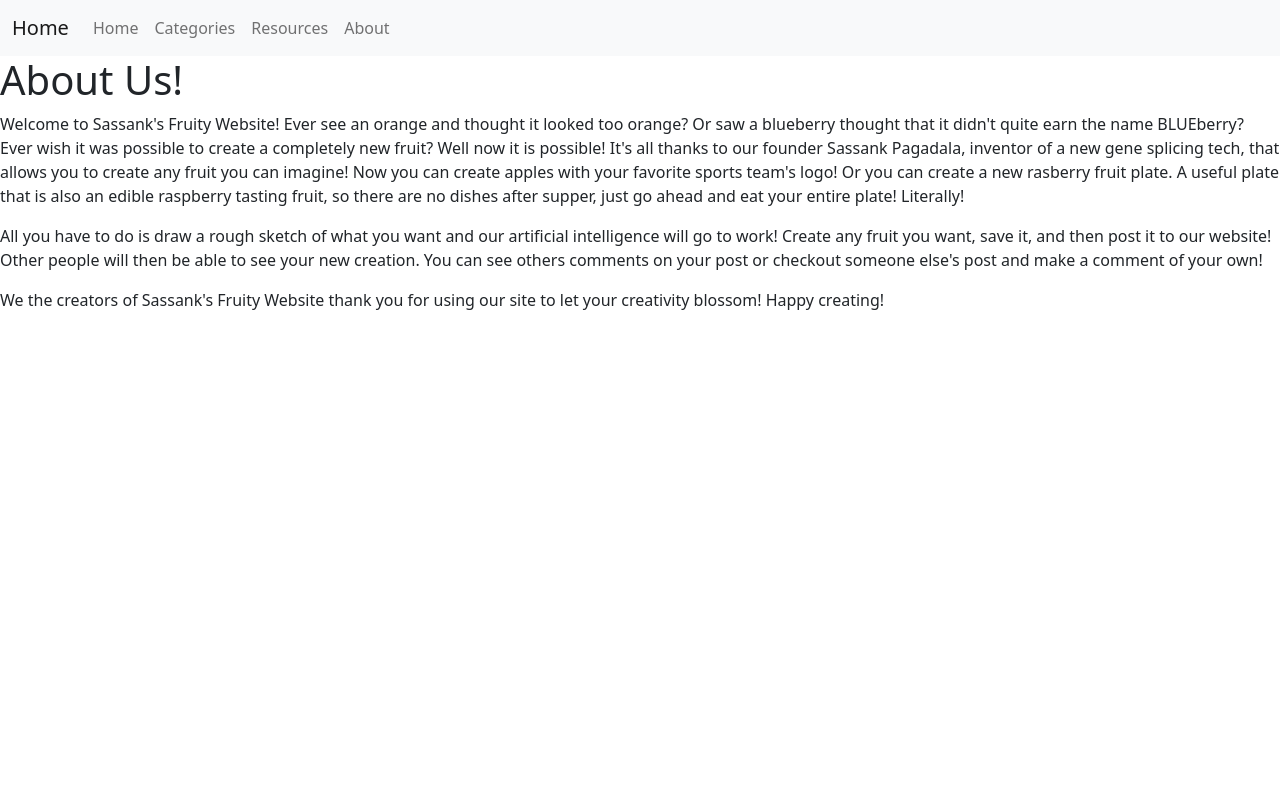
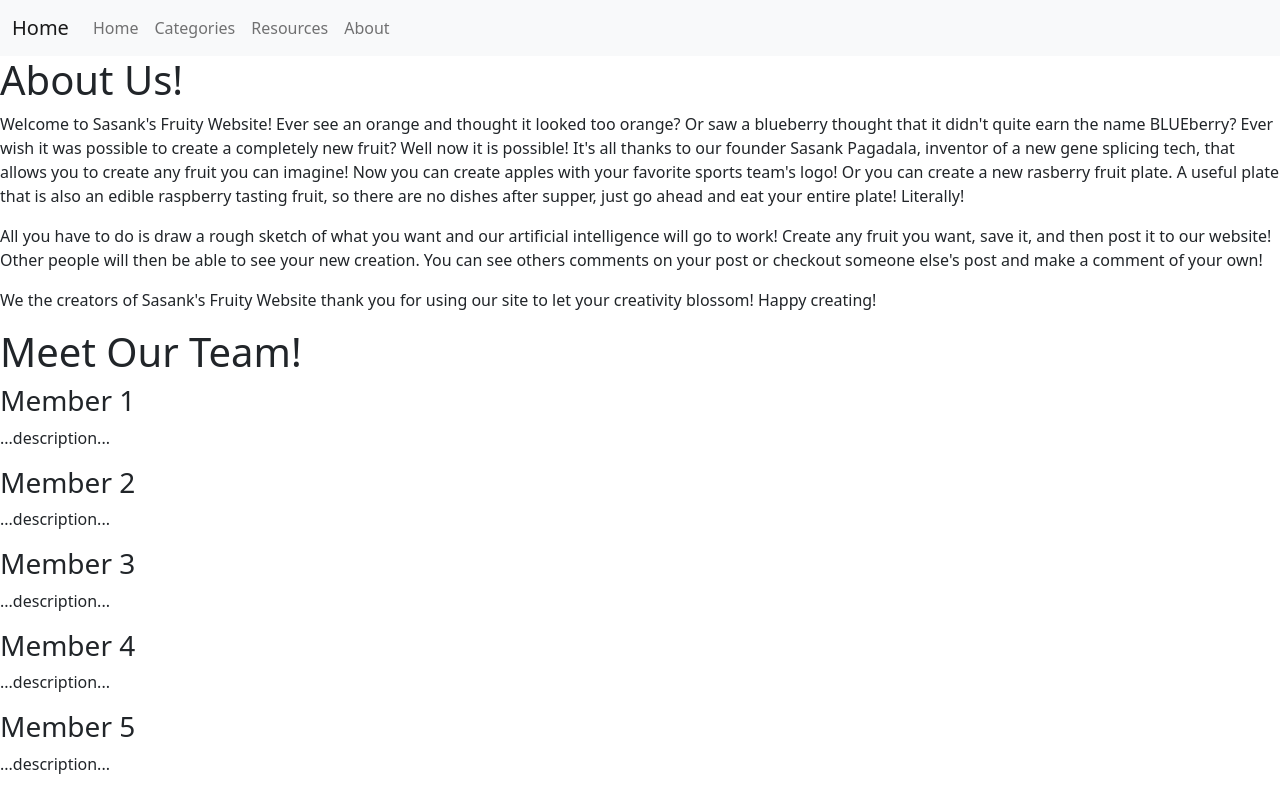
Before and after one commit to HaydenCJuneau/ITSC3155-final-project, a Flask app: page /home/About in a window 1280 px wide. Run offline with Flask 3, Linux system fonts and the light colour scheme.

Commit message:
Added team member cards and styles

```diff
--- a/templates/about.html
+++ b/templates/about.html
@@ -4,9 +4,34 @@
 
 {% block body %}
   <h1>About Us!</h1>
-  <p>Welcome to Sassank's Fruity Website! Ever see an orange and thought it looked too orange? Or saw a blueberry thought that it didn't quite earn the name BLUEberry? Ever wish it was possible to create a completely new fruit? Well now it is possible! It's all thanks to our founder Sassank Pagadala, inventor of a new gene splicing tech, that allows you to create any fruit you can imagine! Now you can create apples with your favorite sports team's logo! Or you can create a new rasberry fruit plate. A useful plate that is also an edible raspberry tasting fruit, so there are no dishes after supper, just go ahead and eat your entire plate! Literally!</p>
+  <p>Welcome to Sasank's Fruity Website! Ever see an orange and thought it looked too orange? Or saw a blueberry thought that it didn't quite earn the name BLUEberry? Ever wish it was possible to create a completely new fruit? Well now it is possible! It's all thanks to our founder Sasank Pagadala, inventor of a new gene splicing tech, that allows you to create any fruit you can imagine! Now you can create apples with your favorite sports team's logo! Or you can create a new rasberry fruit plate. A useful plate that is also an edible raspberry tasting fruit, so there are no dishes after supper, just go ahead and eat your entire plate! Literally!</p>
 
   <p>All you have to do is draw a rough sketch of what you want and our artificial intelligence will go to work! Create any fruit you want, save it, and then post it to our website! Other people will then be able to see your new creation. You can see others comments on your post or checkout someone else's post and make a comment of your own!</p>
 
-  <p>We the creators of Sassank's Fruity Website thank you for using our site to let your creativity blossom! Happy creating!</p>
+  <p>We the creators of Sasank's Fruity Website thank you for using our site to let your creativity blossom! Happy creating!</p>
+
+  <h1>Meet Our Team!</h1>
+
+  <section class="team-section">
+    <div class="team-member">
+        <h3>Member 1</h3>
+        <p>...description...</p>
+    </div>
+    <div class="team-member">
+        <h3>Member 2</h3>
+        <p>...description...</p>
+    </div>
+    <div class="team-member">
+        <h3>Member 3</h3>
+        <p>...description...</p>
+    </div>
+    <div class="team-member">
+        <h3>Member 4</h3>
+        <p>...description...</p>
+    </div>
+    <div class="team-member">
+        <h3>Member 5</h3>
+        <p>...description...</p>
+    </div>
+  </section>
 {% endblock %}
```
Also changed, not shown: static/css/about-us-style.css (added, +18 -0 lines).
